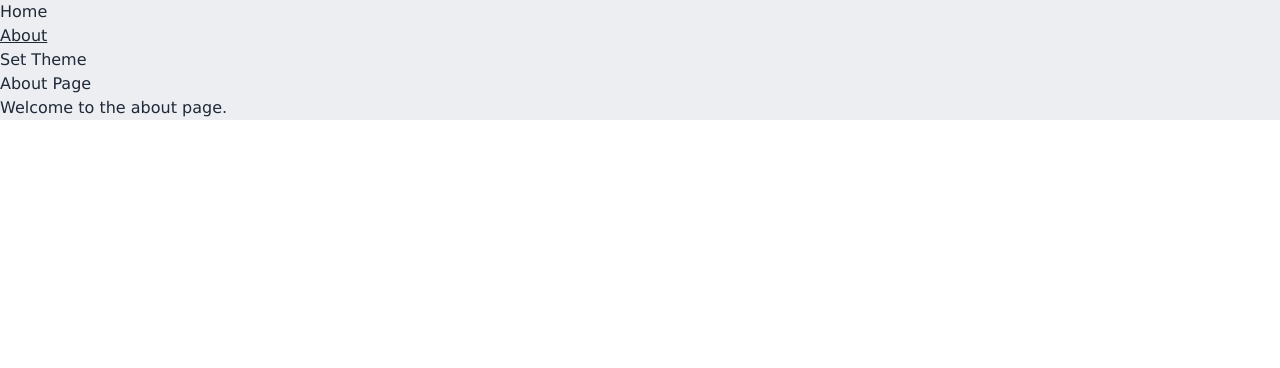
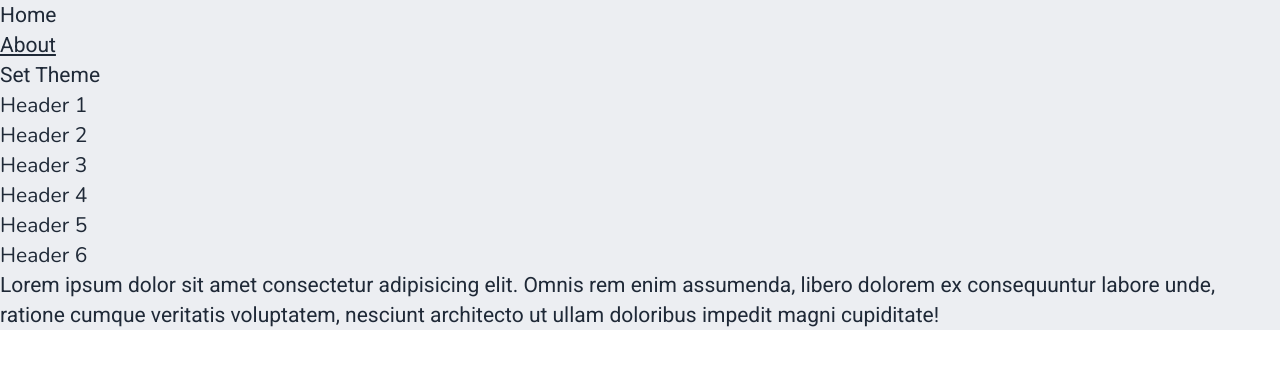
Before and after one commit to dhemeira/dhemeira.hu, a React (Vite) app: page /about in a window 1280 px wide. Shown: the top 368 px of the page. Built offline with nearby package versions, Linux system fonts and the light colour scheme.

Commit message:
Change font and scrollbar

```diff
--- a/package.json
+++ b/package.json
@@ -10,6 +10,8 @@
     "preview": "vite preview"
   },
   "dependencies": {
+    "@fontsource/nunito": "^5.0.18",
+    "@fontsource/roboto": "^5.0.13",
     "react": "^18.3.1",
     "react-dom": "^18.3.1",
     "react-router-dom": "^6.24.1"
--- a/src/index.css
+++ b/src/index.css
@@ -3,12 +3,22 @@
 @tailwind utilities;
 
 * {
-  font-family: Verdana;
+  font-family: Roboto, sans-serif;
+  line-height: 30px;
+  font-size: 21px;
+}
+h1,
+h2,
+h3,
+h4,
+h5,
+h6 {
+  font-family: Nunito, sans-serif;
 }
 
 @media only screen and (min-width: 640px) {
-  :root {
-    --scrollbar-color: #b2b8bb;
+  html {
+    overflow-y: scroll;
   }
 
   ::-webkit-scrollbar {
@@ -16,17 +26,17 @@
   }
 
   ::-webkit-scrollbar-track {
-    background-color: transparent;
+    background-color: light-dark(#eceef2, #1f2937);
   }
 
   ::-webkit-scrollbar-thumb {
-    background-color: var(--scrollbar-color);
+    background-color: light-dark(#1f2937, #eceef2);
     border-radius: 20px;
     border: 7px solid transparent;
     background-clip: content-box;
   }
 
   ::-webkit-scrollbar-thumb:hover {
-    background-color: #697577;
+    background-color: light-dark(#426287, #8690ab);
   }
 }
--- a/src/main.tsx
+++ b/src/main.tsx
@@ -6,6 +6,8 @@ import { Root } from './routes/root';
 import { About } from './routes/About';
 import { Home } from './routes/Home';
 import { ErrorPage } from './ErrorPage';
+import '@fontsource/nunito';
+import '@fontsource/roboto';
 
 const router = createBrowserRouter([
   {
--- a/src/routes/About.tsx
+++ b/src/routes/About.tsx
@@ -1,8 +1,17 @@
 export function About() {
   return (
     <>
-      <h1>About Page</h1>
-      <p>Welcome to the about page.</p>
+      <h1>Header 1</h1>
+      <h2>Header 2</h2>
+      <h3>Header 3</h3>
+      <h4>Header 4</h4>
+      <h5>Header 5</h5>
+      <h6>Header 6</h6>
+      <p>
+        Lorem ipsum dolor sit amet consectetur adipisicing elit. Omnis rem enim assumenda, libero
+        dolorem ex consequuntur labore unde, ratione cumque veritatis voluptatem, nesciunt
+        architecto ut ullam doloribus impedit magni cupiditate!
+      </p>
     </>
   );
 }
```
Also changed, not shown: tailwind.config.js (line endings or trailing spaces), 2 other files (tests, documents, lock files or other folders).
